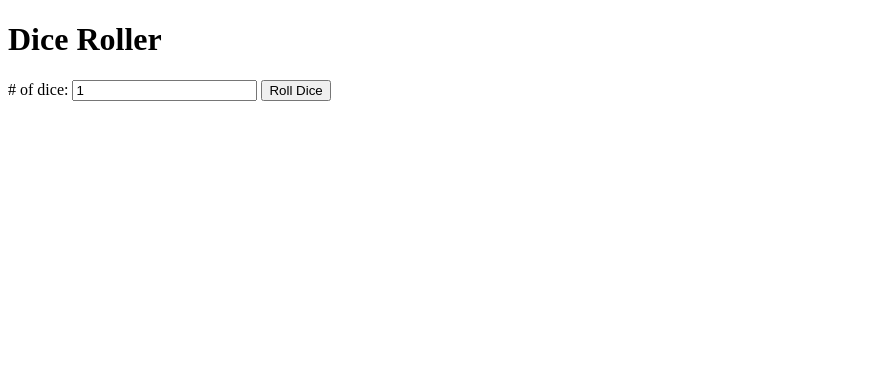
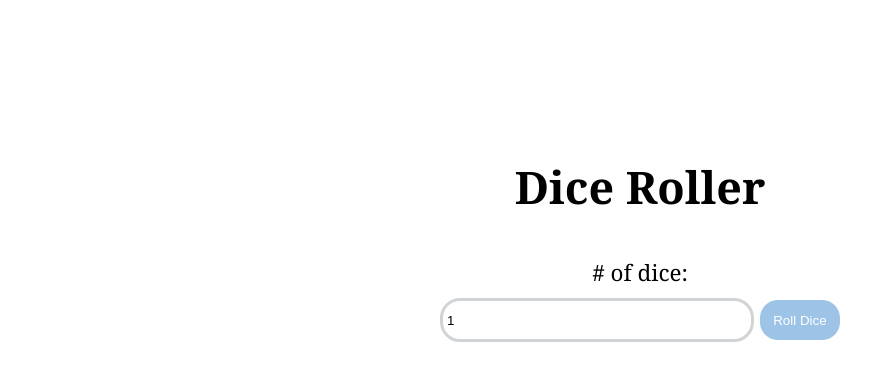
Before and after one commit to najia147/dice-roller-program, a plain HTML site: page index.html in a window 1280 px wide. Shown: the whole page, without its empty margins (0-895 px from the left). Drawn offline with Linux system fonts and the light colour scheme.

Commit message:
designing the web page

```diff
--- a/index.html
+++ b/index.html
@@ -4,14 +4,16 @@
   <meta charset="UTF-8">
   <meta name="viewport" content="width=device-width, initial-scale=1.0">
   <title>Document</title>
-  <link rel="stylesheet" href="style.css">
+  <link rel="stylesheet" href="./styles.css">
 </head>
 <body>
-  <div id="container">
+  <div class="container">
    <h1>Dice Roller</h1>
    <label># of dice:</label>
-   <input type="number" min="1" value="1" id="numOfDice">
-   <button onclick="rollDice()">Roll Dice</button>
+   <div class="content">
+     <input type="number" min="1" value="1" id="numOfDice">
+     <button onclick="rollDice()">Roll Dice</button>
+   </div>
    <div id="diceResult"></div>
    <div id="diceImages"></div>
   </div>
--- a/index.js
+++ b/index.js
@@ -10,7 +10,7 @@ function rollDice() {
   for (let i = 0; i < numOfDice; i++) {
     const value = Math.floor(Math.random() * 6) + 1;
     values.push(value);
-    images.push(`<img src="dice_images/${value}.jpg" alt="dice ${value}">`);
+    images.push(`<img src="dice_images/${value}.png" alt="dice ${value}">`);
   }
 
   diceResult.textContent = `dice: ${values.join(', ')}`;
--- /dev/null
+++ b/styles.css
@@ -0,0 +1,36 @@
+body {
+ font-family:Georgia, 'Times New Roman', Times, serif;
+ font-size: 1.4rem;
+}
+
+.container {
+  margin-top: 10%;
+  gap: 10px;
+  display: flex;
+  justify-content: center;
+  align-items: center;
+  flex-direction: column;
+}
+
+.container input {
+  border: 3px solid hsl(204, 6%, 83%);
+  border-radius: 20px;
+  width: 300px;
+  height: 30px;
+  align-content: center;
+  padding: 4px;
+}
+
+
+.content input {
+  flex: 1;
+}
+.container button {
+  border: none;
+  padding: 4px;
+  width: 80px;
+  height: 40px;
+  border-radius: 18px;
+  background: hsl(208, 60%, 76%);
+  color: white;
+}
```
